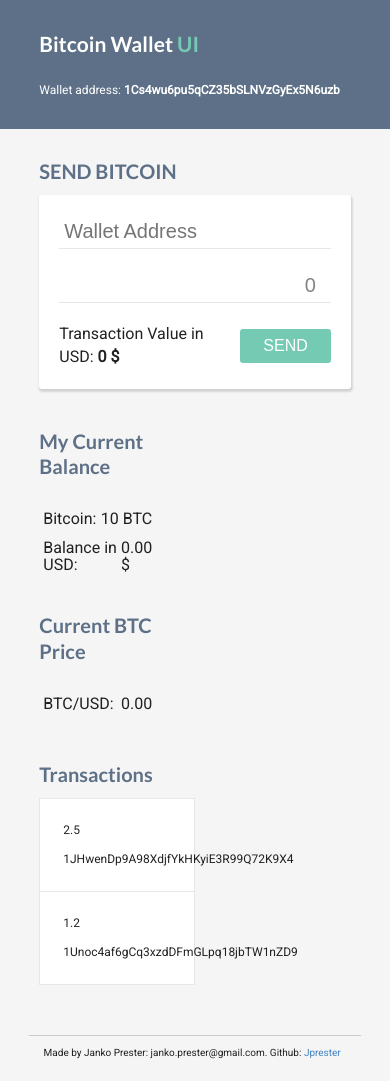
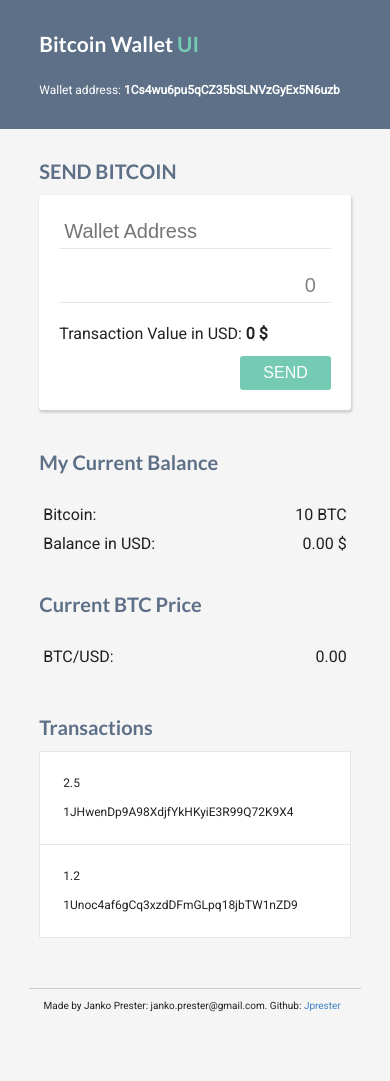
Before and after one commit to jprester/bitcoin-wallet-ui-vue, a Vue app: page / in a window 390 px wide. After the commit the page ends 1034 px from the top, so only its background shows below. Built offline with nearby package versions, Linux system fonts and the light colour scheme; no server answers.

Commit message:
Updated styles for mobile devices

```diff
--- a/src/App.vue
+++ b/src/App.vue
@@ -125,7 +125,7 @@ h2 {
 
 
 
-@media only screen and (max-width: 658px) {
+@media only screen and (max-width: 768px) {
   .content-right {
     margin: 0;
   }
--- a/src/components/PriceTrackerWidget.vue
+++ b/src/components/PriceTrackerWidget.vue
@@ -22,7 +22,7 @@ export default {
 <style scoped>
 
 .price-container {
-  width: 30vw;
+  max-width: 30vw;
 }
 
 .price-text {
@@ -32,7 +32,7 @@ export default {
   display: flex;
 }
 
-@media only screen and (max-width: 658px) {
+@media only screen and (max-width: 768px) {
   .price-container {
     max-width: 80vw;
   }
--- a/src/components/SendCryptoForm.vue
+++ b/src/components/SendCryptoForm.vue
@@ -109,6 +109,7 @@ export default {
 
 .transaction-value-spacing {
   margin-right: 10px;
+  margin-bottom: 0px;
 }
 
 .send-crypto-form {
@@ -151,9 +152,26 @@ input:focus{
   outline: none;
 }
 
-@media only screen and (max-width: 658px) {
+@media only screen and (max-width: 768px) {
   .send-crypto-form {
     max-width: 80vw;
   }
 }
+
+  @media only screen and (max-width: 1124px) {
+    .button-transaction-container {
+      flex-flow: column;
+    }
+
+    .transaction-value-spacing {
+      margin-bottom: 10px;
+    }
+    .transaction-value-spacing {
+      align-self: flex-start;
+    }
+
+    .button {
+      align-self: flex-end;
+    }
+  }
 </style>
--- a/src/components/SpendingStatusWidget.vue
+++ b/src/components/SpendingStatusWidget.vue
@@ -31,7 +31,7 @@ export default {
 
 <style>
 .balance-container {
-  width: 30vw;
+  max-width: 30vw;
   margin: 4rem 0;
 }
 
--- a/src/components/TransactionList.vue
+++ b/src/components/TransactionList.vue
@@ -45,10 +45,16 @@ export default {
 }
 
 .transactions-container {
-  width: 40vw;
+  max-width: 40vw;
 }
 
 .transactions-item-list:first-child {
   border: 1px solid #e7e7e7;
 }
+
+@media only screen and (max-width: 768px) {
+  .transactions-container {
+    max-width: 80vw;
+  }
+}
 </style>
```
